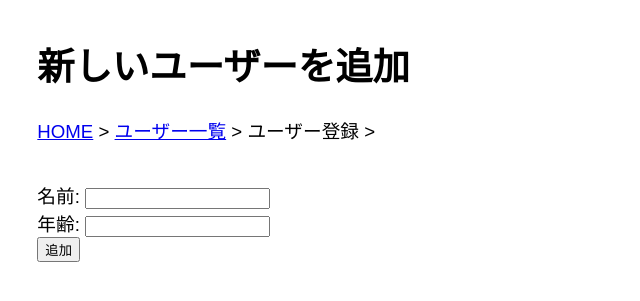
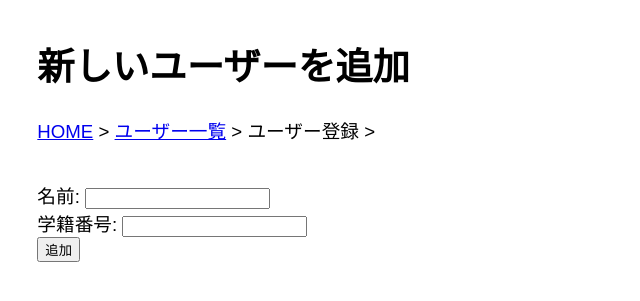
Before and after one commit to ngtn-acad/oop2_10_sample, a Flask app: page /users/add in a window 1280 px wide. Shown: the top 301 px of the page, without its empty margins (0-640 px from the left). Run offline with Flask 3, Linux system fonts and the light colour scheme.

Commit message:
add: user_addページを変更
- user_addページの年齢部分を学籍番号に変更

```diff
--- a/templates/user_add.html
+++ b/templates/user_add.html
@@ -15,7 +15,7 @@
 
     <form action="{{ url_for('user.add') }}" method="post">
         <label>名前: <input type="text" name="name" required></label><br>
-        <label>年齢: <input type="number" name="age" required></label><br>
+        <label>学籍番号: <input type="number" name="student_id" required></label><br>
         <button type="submit">追加</button>
     </form>
 </body>
```
